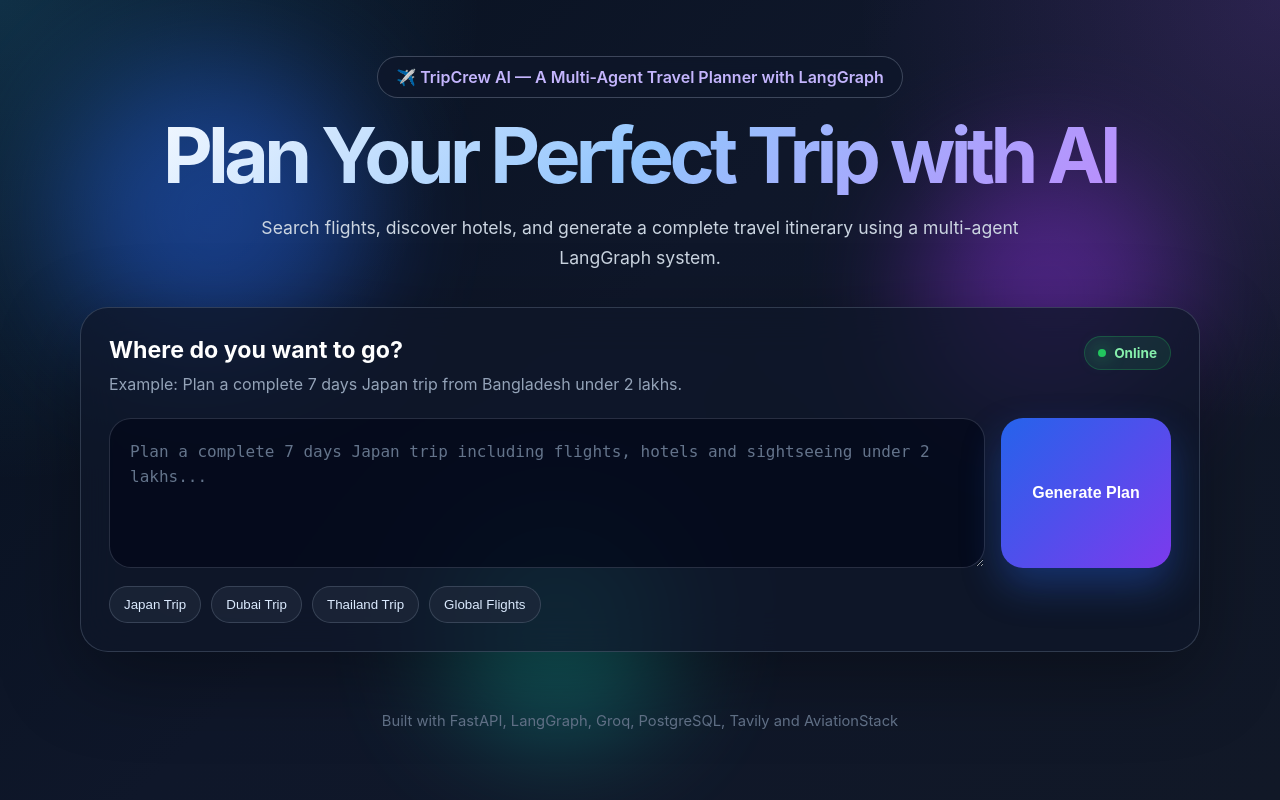
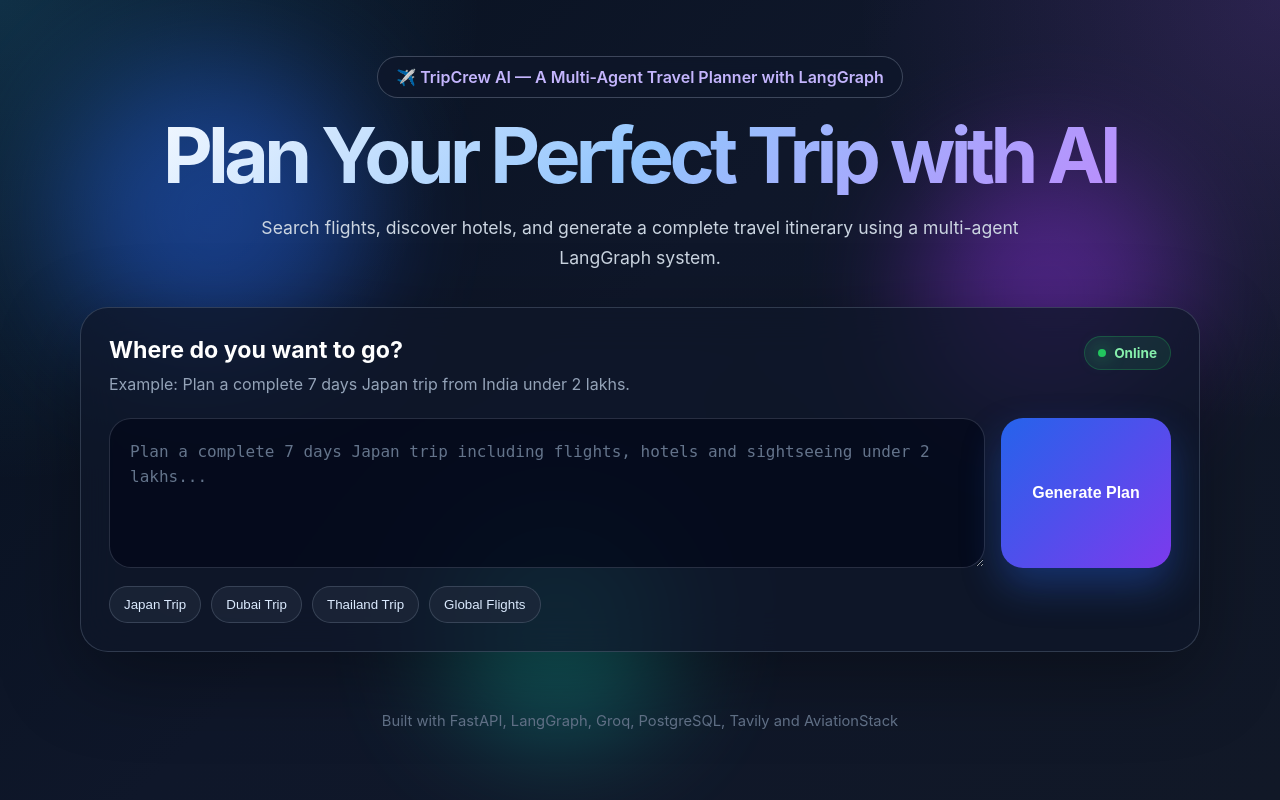
Before and after one commit to Ayushtechera/TripCrew-AI, a FastAPI app: page / in a window 1280 px wide. Run offline with FastAPI, Linux system fonts and the light colour scheme; some libraries are stand-ins or nearby versions.

Commit message:
Updation in UI

```diff
--- a/templates/index.html
+++ b/templates/index.html
@@ -40,7 +40,7 @@
                 <div>
                     <h2>Where do you want to go?</h2>
                     <p>
-                        Example: Plan a complete 7 days Japan trip from Bangladesh under 2 lakhs.
+                        Example: Plan a complete 7 days Japan trip from India under 2 lakhs.
                     </p>
                 </div>
 
```
